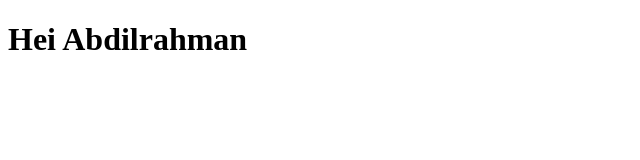
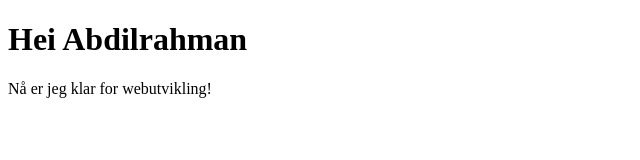
Before and after one commit to Maanka01/sandbox, a plain HTML site: page hei.html in a window 1280 px wide. Shown: the whole page, without its empty margins (0-640 px from the left). Drawn offline with Linux system fonts and the light colour scheme.

Commit message:
La til paragraf

```diff
--- a/hei.html
+++ b/hei.html
@@ -7,5 +7,6 @@
 </head>
 <body>
       <h1>Hei Abdilrahman</h1>
+      <p>Nå er jeg klar for webutvikling!</p>
 </body>
 </html>
```
